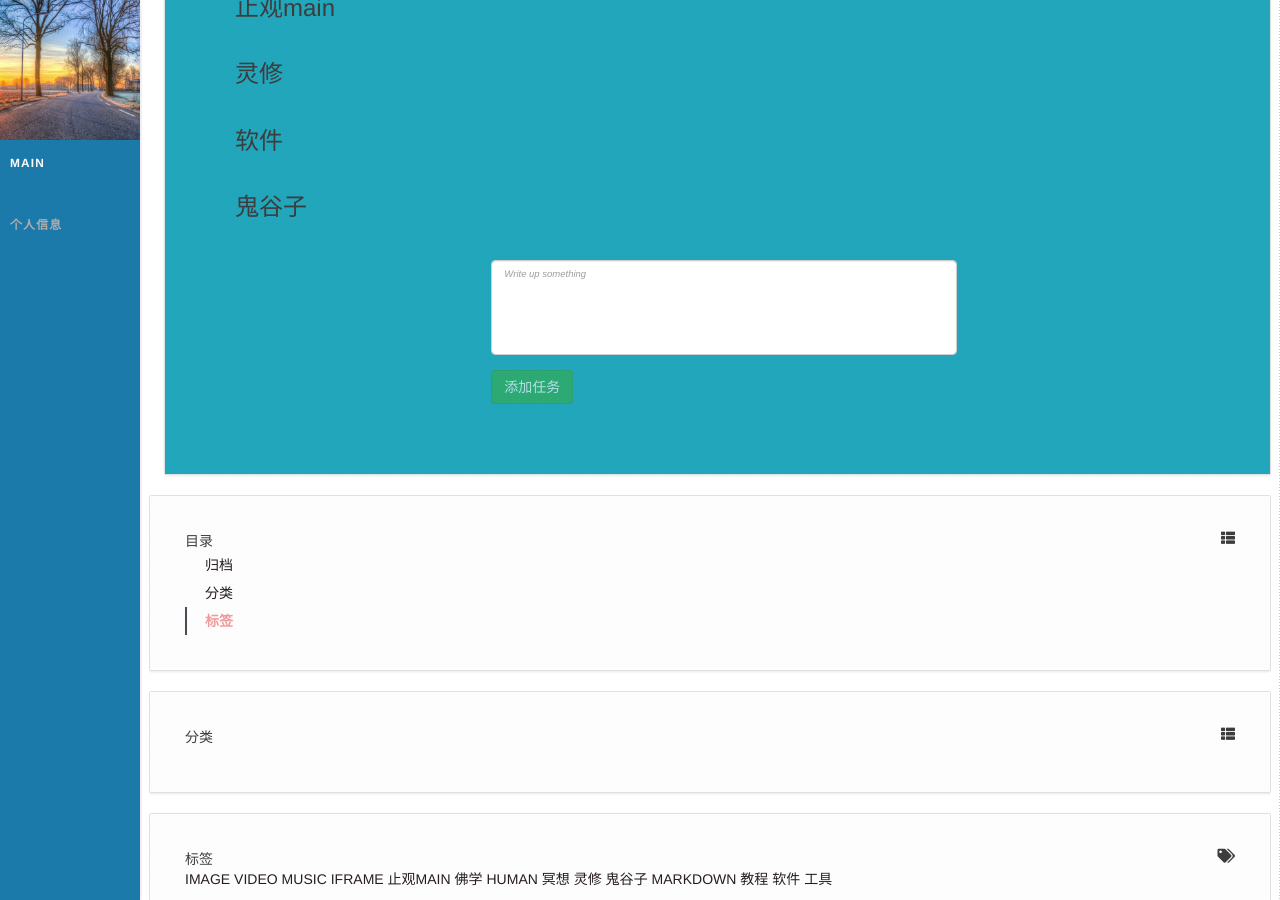
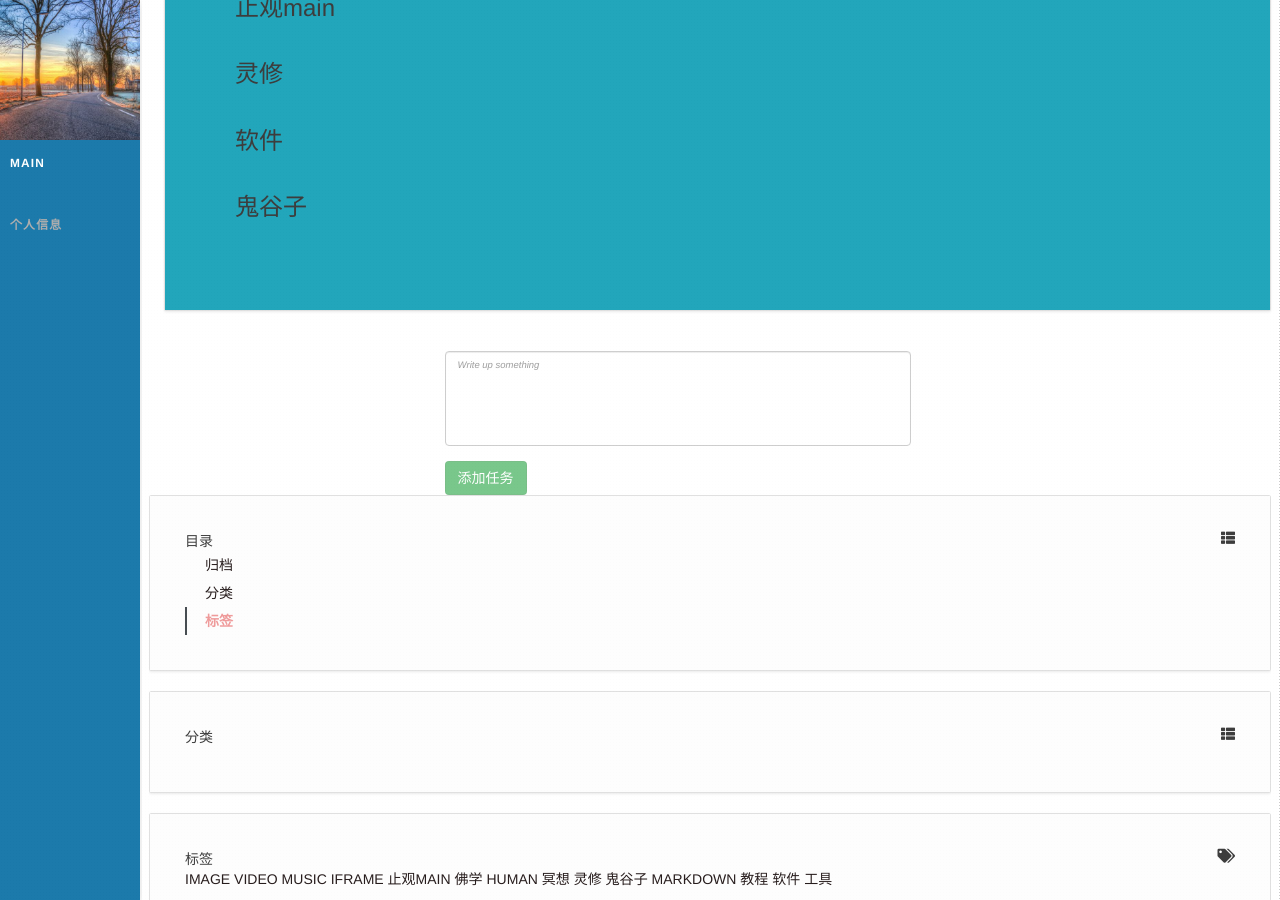
Before and after one commit to nengwuzhi/nengwuzhi.github.ioce, a Jekyll site: the page built from pages/all.html, in a window 1280 px wide and 900 px high, scrolled down 2235 px. Built offline with Jekyll 4.4.1, drawn with Linux system fonts in a browser that asks for light colours; nearby versions of some CDN libraries.

Commit message:
Update all.html

```diff
--- a/pages/all.html
+++ b/pages/all.html
@@ -111,8 +111,8 @@ type: page
           {% endfor %}
         {% endfor %}
         </ul>
-  {% include a_message.html %}
+
 </div>
 </div>
-
+  {% include a_message.html %}
  {% include sidebar.html %}
```
